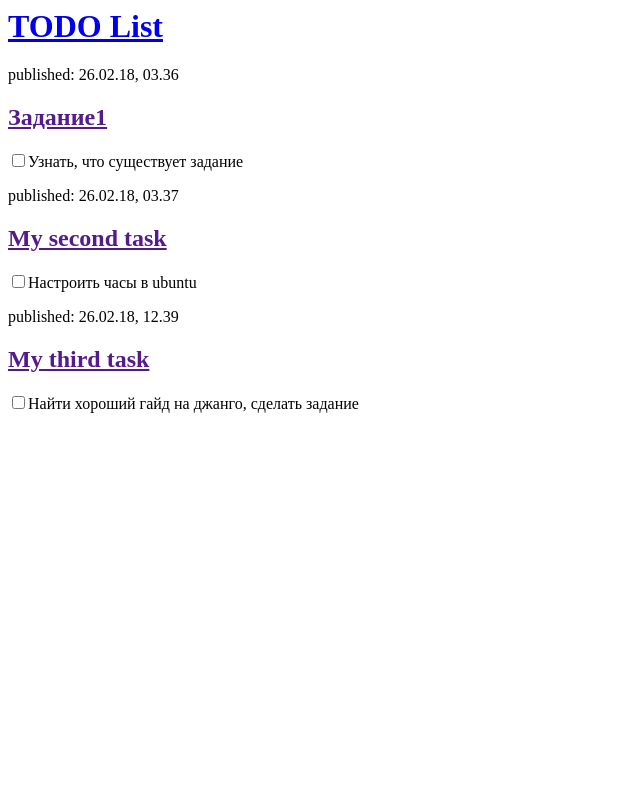
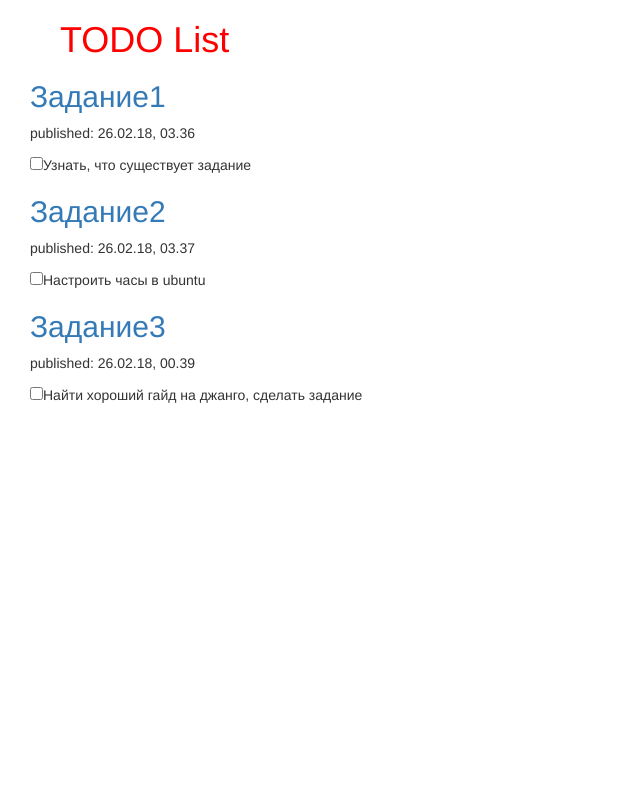
Before and after one commit to EgorovEV/6sem_IndustrialProg, a Django app: page / in a window 1280 px wide. Shown: the whole page, without its empty margins (0-640 px from the left). Run offline with Django 3.2, Linux system fonts and the light colour scheme; some libraries are stand-ins or nearby versions.

Commit message:
TODO_List Done.

```diff
--- /dev/null
+++ b/Task2/TODO_List/static/css/TODO_List.css
@@ -0,0 +1,7 @@
+h1 a {
+    color: red;
+    padding-left: 30px;
+}
+body {
+    padding-left: 30px;
+}
--- a/Task2/TODO_List/templates/TODO_List/post_list.html
+++ b/Task2/TODO_List/templates/TODO_List/post_list.html
@@ -1,6 +1,10 @@
+{% load staticfiles %}
 <html>
     <head>
         <title>EvgeniyEV</title>
+        <link rel="stylesheet" href="//maxcdn.bootstrapcdn.com/bootstrap/3.2.0/css/bootstrap.min.css">
+        <link rel="stylesheet" href="//maxcdn.bootstrapcdn.com/bootstrap/3.2.0/css/bootstrap-theme.min.css">
+        <link rel="stylesheet" href="{% static 'css/TODO_List.css' %}">
     </head>
     <body>
         <div>
@@ -8,21 +12,21 @@
         </div>
 
         <div>
+            <h2><a href="">Задание1</a></h2>
             <p>published: 26.02.18, 03.36</p>
-            <h2><a href="">Задание1</a></h2>
             <p><input type="checkbox" name="a" value="done">Узнать, что существует задание</p>
 
         </div>
 
         <div>
-            <p>published: 26.02.18, 03.37</p>
-            <h2><a href="">My second task</a></h2>
+            <h2><a href="">Задание2</a></h2>
+             <p>published: 26.02.18, 03.37</p>
             <p><input type="checkbox" name="a" value="done">Настроить часы в ubuntu</p>
         </div>
 
         <div>
-            <p>published: 26.02.18, 12.39</p>
-            <h2><a href="">My third task</a></h2>
+            <h2><a href="">Задание3</a></h2>
+            <p>published: 26.02.18, 00.39</p>
             <p><input type="checkbox" name="a" value="done">Найти хороший гайд на джанго, сделать задание</p>
         </div>
     </body>
--- a/Task2/TODO_List/views.py
+++ b/Task2/TODO_List/views.py
@@ -1,4 +1,7 @@
 from django.shortcuts import render
+from django.utils import timezone
+from .models import Post
 
 def post_list(request):
-    return render(request, 'TODO_List/post_list.html', {})
+    posts = Post.objects.filter(published_date__lte=timezone.now()).order_by('published_date')
+    return render(request, 'TODO_List/post_list.html', {'posts': posts})
```
